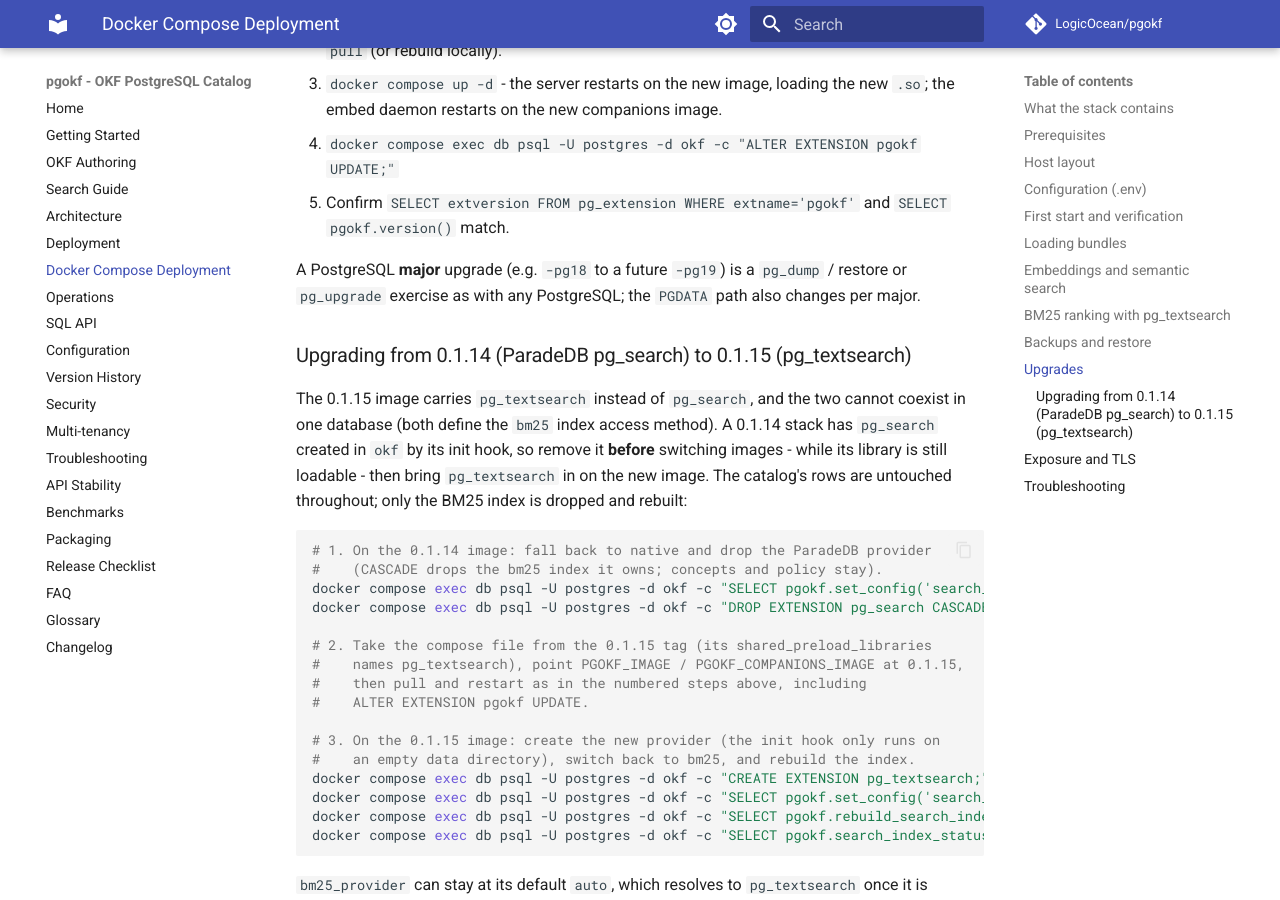
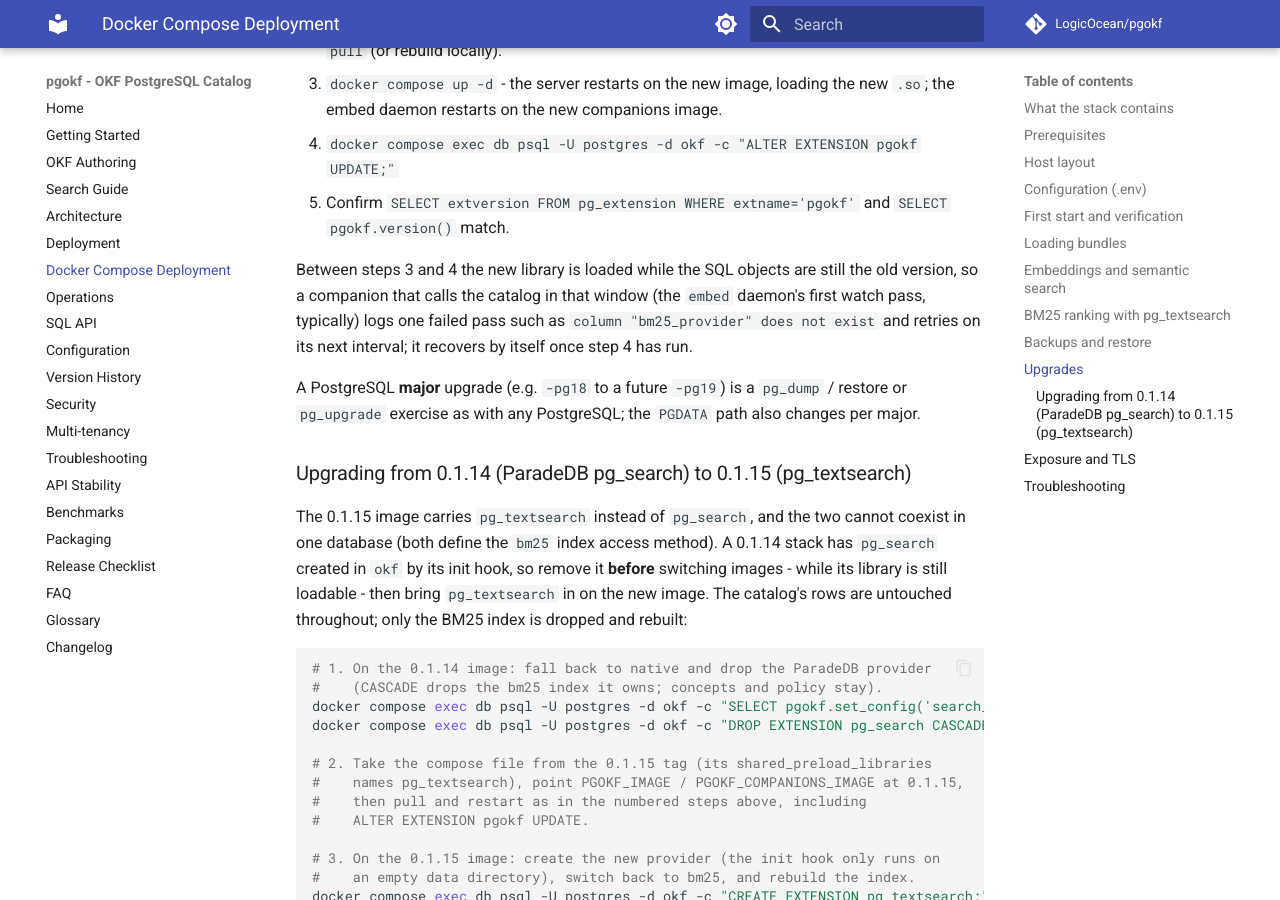
Before and after one commit to LogicOcean/pgokf, an MkDocs documentation site: the page built from docs/compose-deployment.md, in a window 1280 px wide and 900 px high, scrolled down 6737 px. Built offline with MkDocs 1.6.1 and Material for MkDocs 9.7.7, drawn with Linux system fonts in a browser that asks for light colours; comment, search, counter and statistics services are not loaded.

Commit message:
docs(compose): note the companion retry window between image restart and ALTER EXTENSION
Co-Authored-By: Claude Fable 5.1 <noreply@anthropic.com>
Claude-Session: https://claude.ai/code/session_015xne2Mu1g5H63WrE8sRg7U

```diff
--- a/docs/compose-deployment.md
+++ b/docs/compose-deployment.md
@@ -285,6 +285,12 @@ installed SQL version ([operations.md](operations.md#upgrades)).
 5. Confirm `SELECT extversion FROM pg_extension WHERE extname='pgokf'` and
    `SELECT pgokf.version()` match.
 
+Between steps 3 and 4 the new library is loaded while the SQL objects are
+still the old version, so a companion that calls the catalog in that window
+(the `embed` daemon's first watch pass, typically) logs one failed pass such
+as `column "bm25_provider" does not exist` and retries on its next interval;
+it recovers by itself once step 4 has run.
+
 A PostgreSQL **major** upgrade (e.g. `-pg18` to a future `-pg19`) is a
 `pg_dump` / restore or `pg_upgrade` exercise as with any PostgreSQL; the
 `PGDATA` path also changes per major.
```
